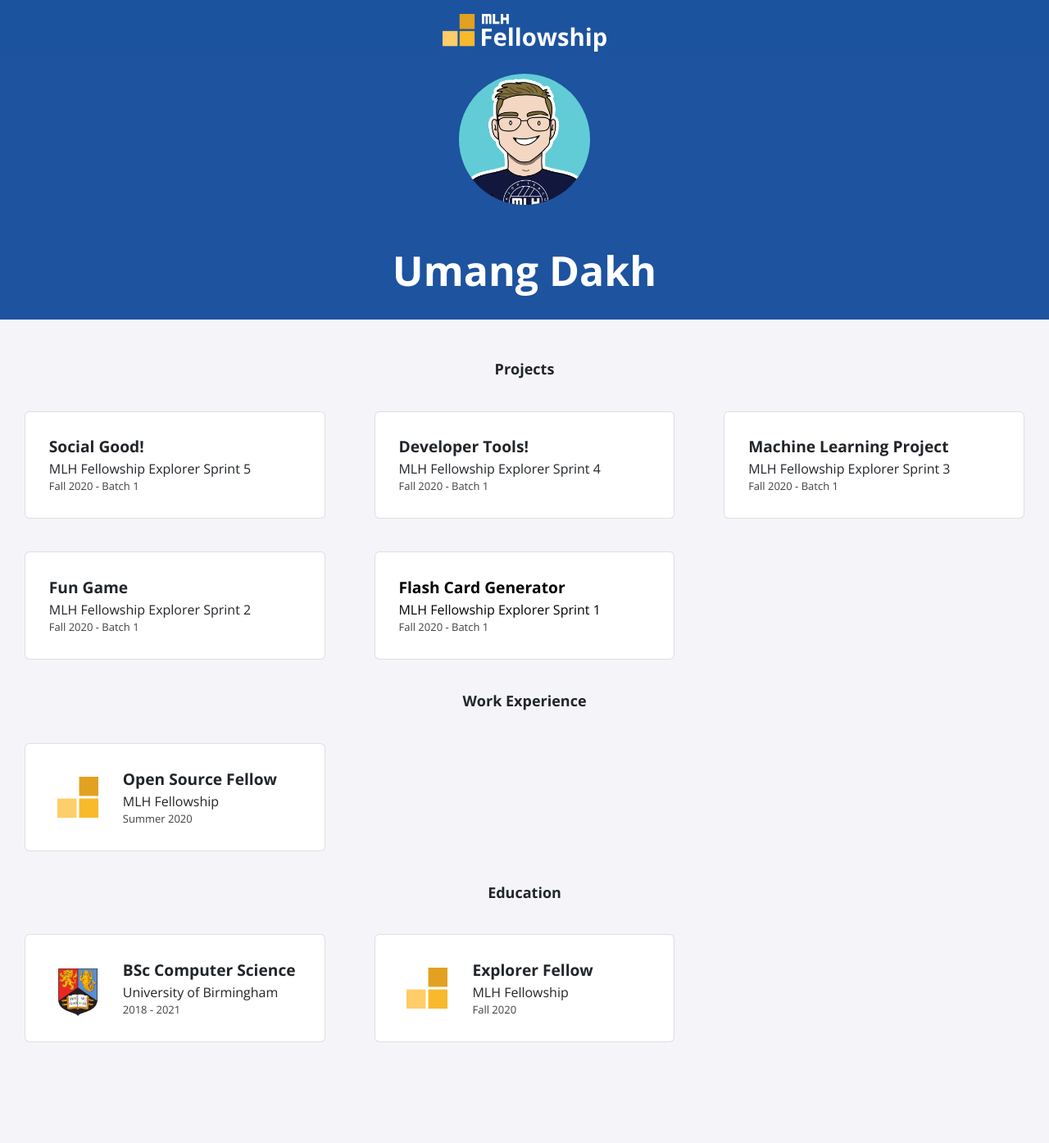
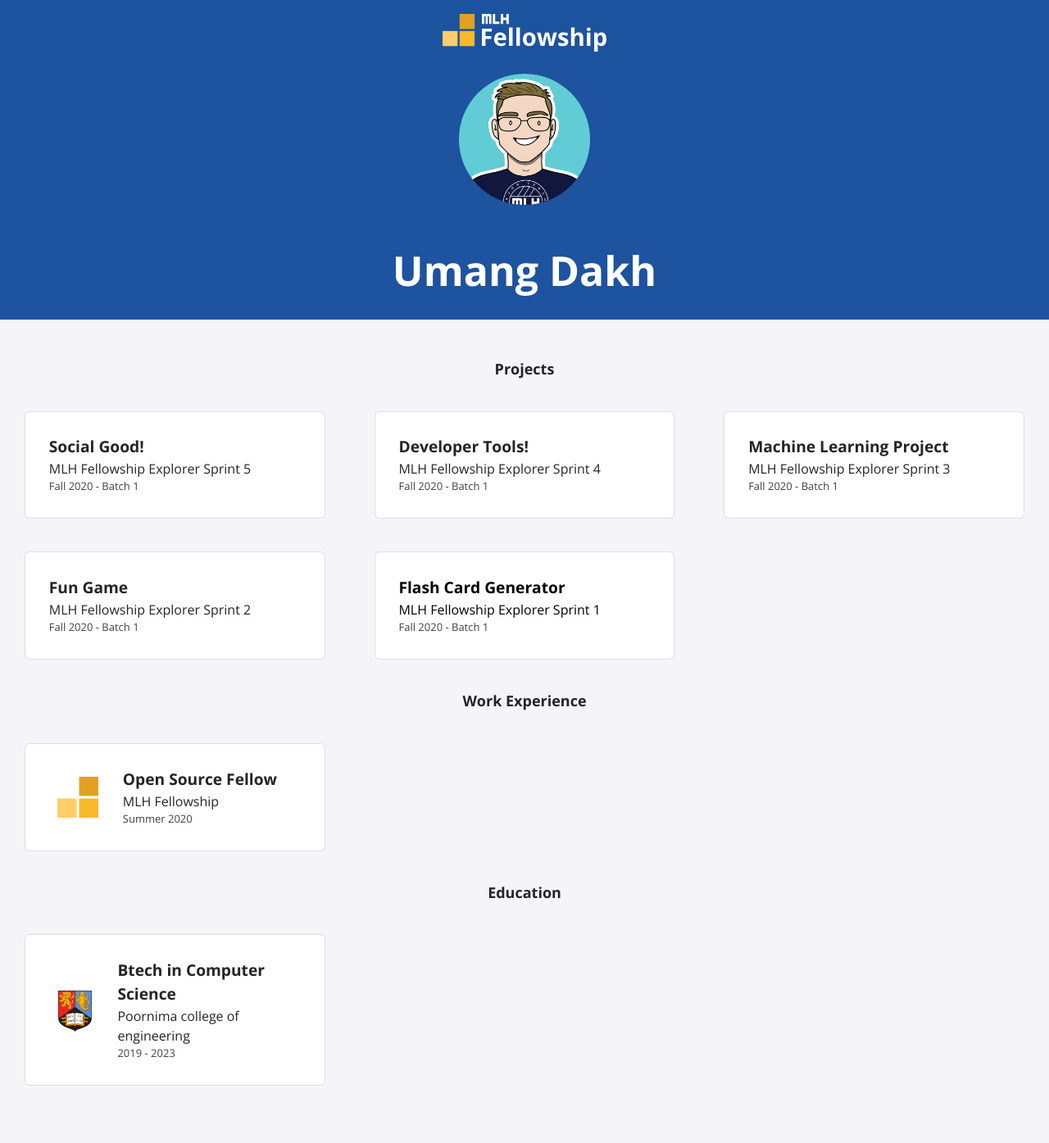
Before and after one commit to Denny-UD/denny_ud.github.io, a Jekyll site: the page built from index.html, in a window 1280 px wide. Shown: the whole page at 82% size. Built offline with Jekyll 4.4.1, drawn with Linux system fonts in a browser that asks for light colours; nearby versions of some CDN libraries; before the commit the page ends 1342 px from its top, so only the background shows below that.

Commit message:
Update education.yml

```diff
--- a/_data/education.yml
+++ b/_data/education.yml
@@ -1,9 +1,4 @@
-- course: BSc Computer Science
-  institute: University of Birmingham
-  dates: 2018 - 2021
+- course: Btech in Computer Science
+  institute: Poornima college of engineering
+  dates: 2019 - 2023
   logo: uob.png
-
-- course: Explorer Fellow
-  institute: MLH Fellowship
-  dates: Fall 2020
-  logo: fellowship.svg
```
